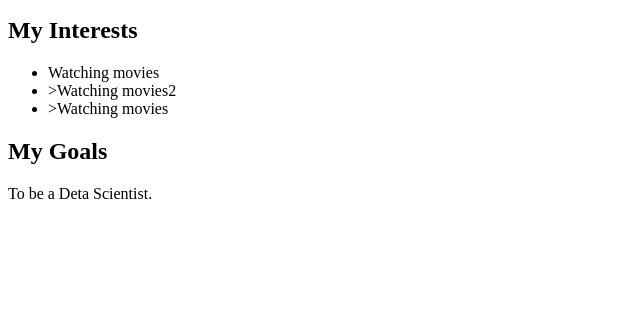
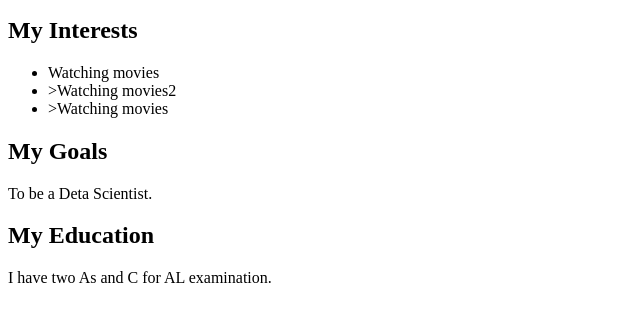
Before and after one commit to senuravidushan727/student-website, a plain HTML site: page index.html in a window 1280 px wide. Shown: the part 101-422 px from the top of the page, without its empty margins (0-640 px from the left). Drawn offline with Linux system fonts and the light colour scheme.

Commit message:
Added education section

```diff
--- a/index.html
+++ b/index.html
@@ -23,5 +23,10 @@
         To be a Deta Scientist.
     </p>
 
+<h2>My Education</h2>
+    <p>
+    I have two As and C for AL examination.
+    </p>
+
 </body>
 </html>
```
